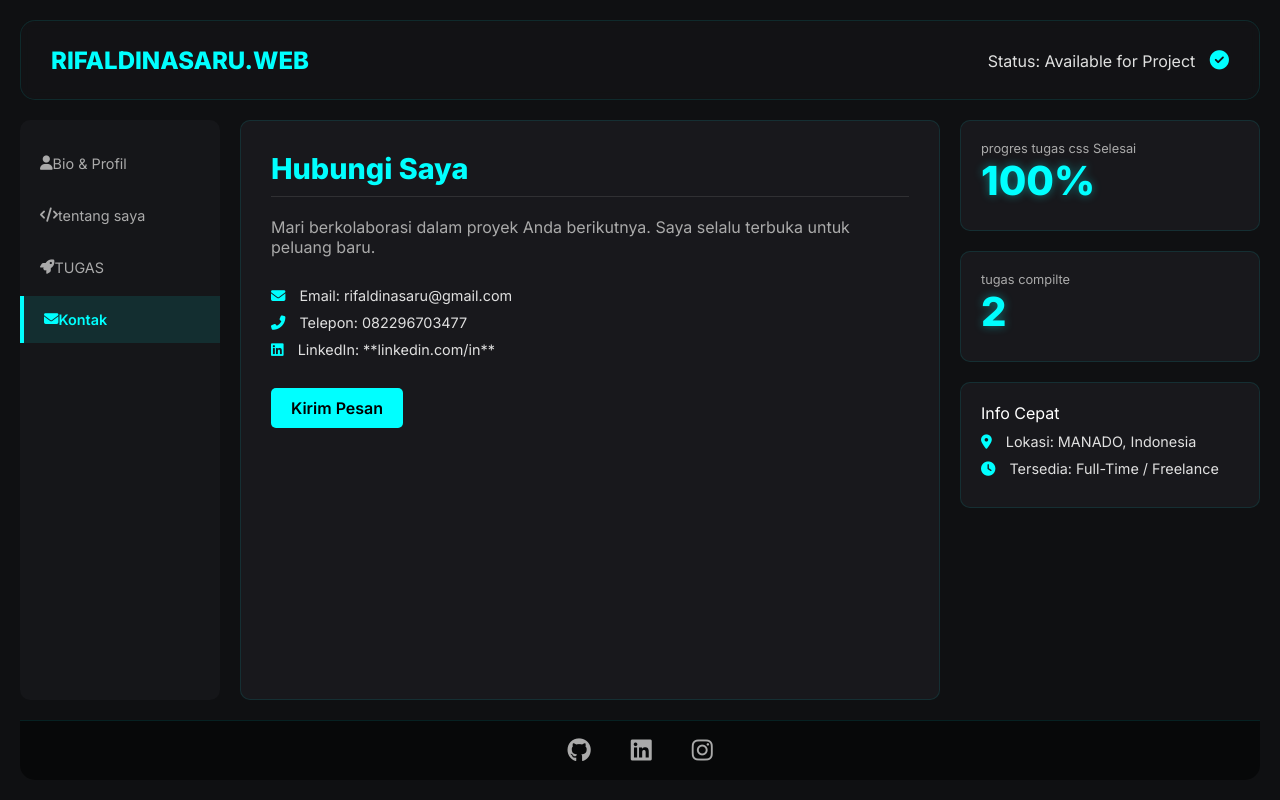
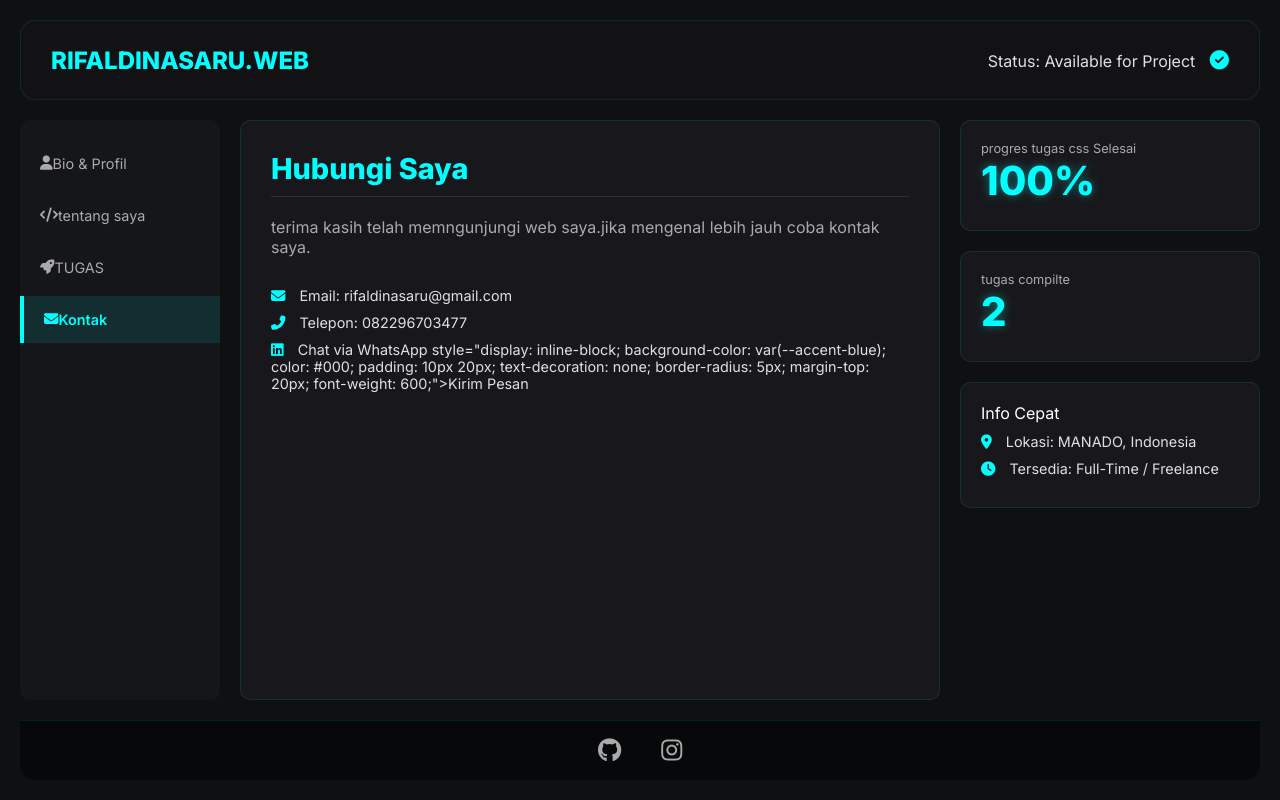
Before and after one commit to ryfaldy25rln-ship-it/web_perkenalan, a plain HTML site: page index.html in a window 1280 px wide. Both pictures are taken after a click on the link "Kontak". Drawn offline with Linux system fonts and the light colour scheme.

Commit message:
Update index.html

```diff
--- a/index.html
+++ b/index.html
@@ -308,9 +308,8 @@
 
                 <section id="contact-content" class="content-section">
                     <h2>Hubungi Saya</h2>
-                    <p style="color: var(--secondary-text); margin-bottom: 30px;">Mari berkolaborasi dalam proyek Anda berikutnya. Saya selalu terbuka untuk peluang baru.</p>
-                    <div class="contact-info"><p><i class="fas fa-envelope"></i> Email: rifaldinasaru@gmail.com</p><p><i class="fas fa-phone-alt"></i> Telepon: 082296703477</p><p><i class="fab fa-linkedin"></i> LinkedIn: **linkedin.com/in**</p><!-- Ganti 62812... dengan nomormu -->
-<a href="https://wa.me/62812xxxxxxxx" target="_blank"
+                    <p style="color: var(--secondary-text); margin-bottom: 30px;">terima kasih telah memngunjungi web saya.jika mengenal lebih jauh coba kontak saya.</p>
+                    <div class="contact-info"><p><i class="fas fa-envelope"></i> Email: rifaldinasaru@gmail.com</p><p><i class="fas fa-phone-alt"></i> Telepon: 082296703477</p><p><i class="fab fa-linkedin"></i>
   Chat via WhatsApp
 
  style="display: inline-block; background-color: var(--accent-blue); color: #000; padding: 10px 20px; text-decoration: none; border-radius: 5px; margin-top: 20px; font-weight: 600;">Kirim Pesan</a></div>
@@ -326,7 +325,7 @@
 
         <footer>
             <a href="https://github.com/ryfaldy25rln-ship-it" target="_blank"><i class="fab fa-github"></i></a>
-            <a href="https://linkedin.com/in/namaanda" target="_blank"><i class="fab fa-linkedin"></i></a>
+
             <a href="https://www.instagram.com/rey_nsru?igsh=MXg4enUwYjBnNmpsdw==" target="_blank"><i class="fab fa-instagram"></i></a>
         </footer>
     </div>
@@ -360,4 +359,5 @@
         });
     </script>
 </body>
+
 </html>
```
